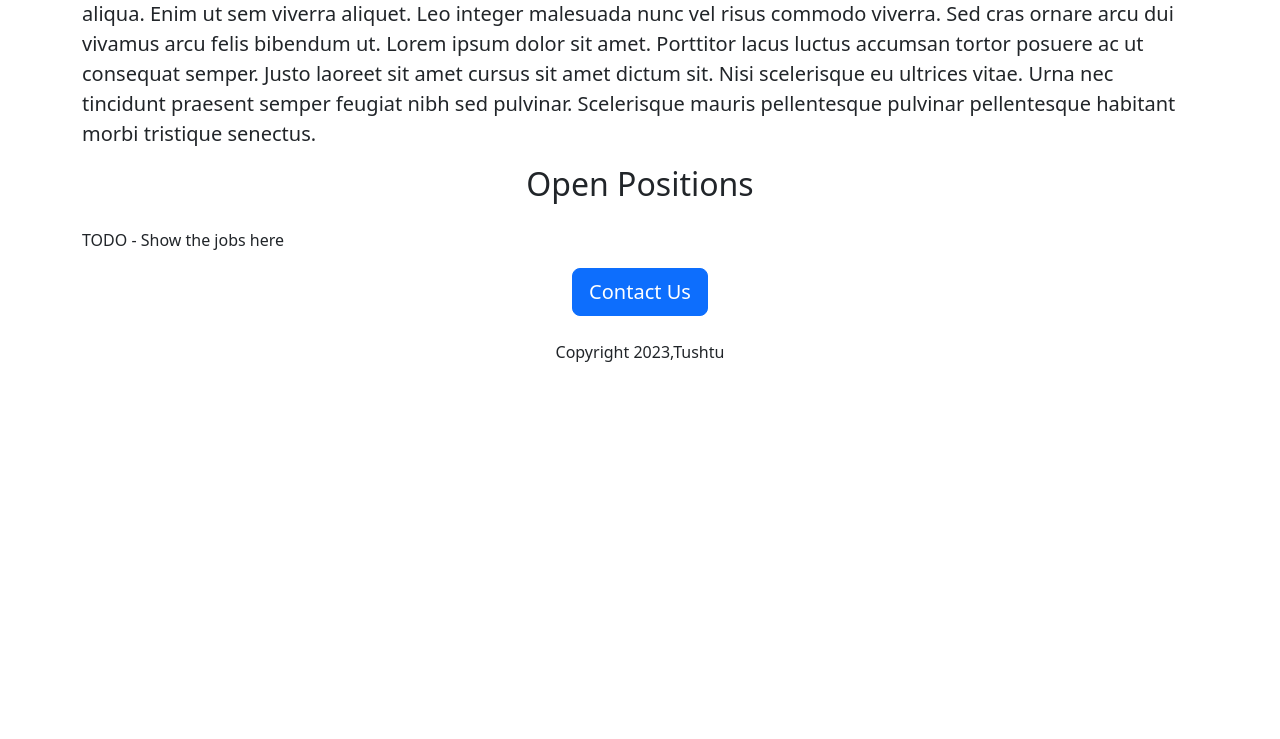
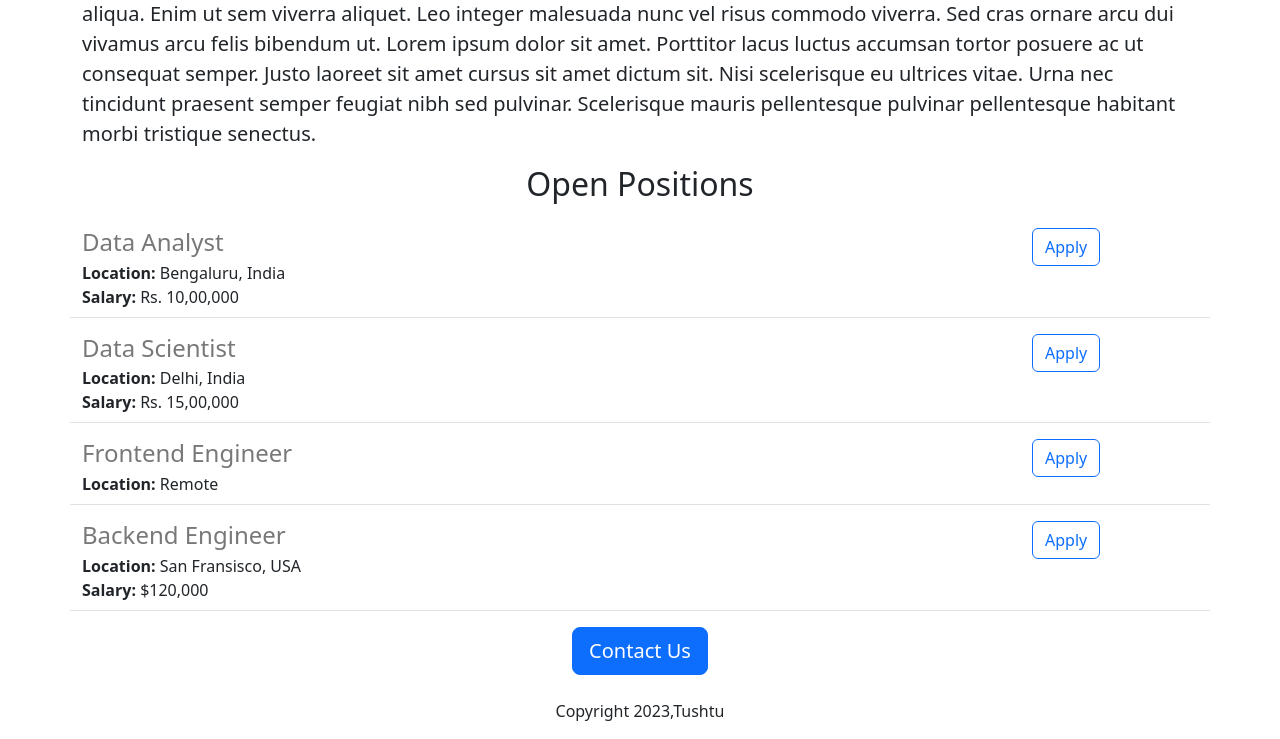
Before and after one commit to Sabitabrata2014/Tushtu-Careers-Website-v2, a Flask app: page / in a window 1280 px wide. Shown: the part 541-1280 px from the top of the page. Before the commit the page ends 903 px from the top, so only its background shows below. Run offline with Flask 2, Linux system fonts and the light colour scheme.

Commit message:
Some dynamic data added.

```diff
--- a/app.py
+++ b/app.py
@@ -2,9 +2,36 @@ from flask import Flask,render_template
 
 app = Flask(__name__)
 
+JOBS = [
+  {
+   'id':1,
+   'title': 'Data Analyst',
+   'location': 'Bengaluru, India',
+   'salary' : 'Rs. 10,00,000'
+  },
+  {
+   'id':2,
+   'title': 'Data Scientist',
+   'location': 'Delhi, India',
+   'salary' : 'Rs. 15,00,000'
+  },
+  {
+   'id':3,
+   'title': 'Frontend Engineer',
+   'location': 'Remote',
+   #'salary' : 'Rs. 12,00,000'
+  },
+  {
+   'id':4,
+   'title': 'Backend Engineer',
+   'location': 'San Fransisco, USA',
+   'salary' : '$120,000'
+  },
+]
+
 @app.route("/")
 def hello_world():
-    return render_template('home.html')
+    return render_template('home.html',jobs=JOBS,company_name="Tushtu")
 
 if __name__=='__main__':
   app.run(host='0.0.0.0',debug=True)
--- a/templates/home.html
+++ b/templates/home.html
@@ -15,12 +15,16 @@
 </head>
 <body>
 <div class="container">
-<h1 class="text-center mt-2 mb-4">Tushtu Careers</h1>
+<h1 class="text-center mt-2 mb-4">{{company_name}} Careers</h1>
 <img class="img-fluid" id="banner" src="https://tushtu-careers-website.sabitabratabha2.repl.co/static/banner.jpg" >
 <h2 class="text-center mt-2 mb-4">About Tushtu</h2>
 <p class="lead">Lorem ipsum dolor sit amet, consectetur adipiscing elit, sed do eiusmod tempor incididunt ut labore et dolore magna aliqua. Enim ut sem viverra aliquet. Leo integer malesuada nunc vel risus commodo viverra. Sed cras ornare arcu dui vivamus arcu felis bibendum ut. Lorem ipsum dolor sit amet. Porttitor lacus luctus accumsan tortor posuere ac ut consequat semper. Justo laoreet sit amet cursus sit amet dictum sit. Nisi scelerisque eu ultrices vitae. Urna nec tincidunt praesent semper feugiat nibh sed pulvinar. Scelerisque mauris pellentesque pulvinar pellentesque habitant morbi tristique senectus.</p>
 <h2 class="text-center mt-2 mb-4">Open Positions</h2>
-<p>TODO - Show the jobs here</p>
+<div>
+{%for job in jobs%}
+  {% include 'jobitem.html'%}
+{%endfor%}
+</div>
 <div class="text-center">
 <button class="btn btn-primary btn-lg">Contact Us</button>
 <p class="mt-4">Copyright 2023,Tushtu </p>
--- /dev/null
+++ b/templates/jobitem.html
@@ -0,0 +1,19 @@
+<div class="border-bottom row" style="margin-bottom:16px; padding-bottom:8px;">
+<div class="col-10">
+  <h4 style="color: rgb(120,120,120);margin-bottom:4px;">
+    {{job['title']}}
+  </h4>
+  <div>
+    <b>Location: </b>{{job['location']}}
+  </div>
+  {% if 'salary' in job %}
+  <div>
+    <b>Salary: </b>{{job['salary']}}
+  </div>
+  {% endif %}
+  </div>
+  <div class="col-2">
+  <button type="button" class="btn btn-outline-primary">Apply
+  </button>
+  </div>
+</div>
```
